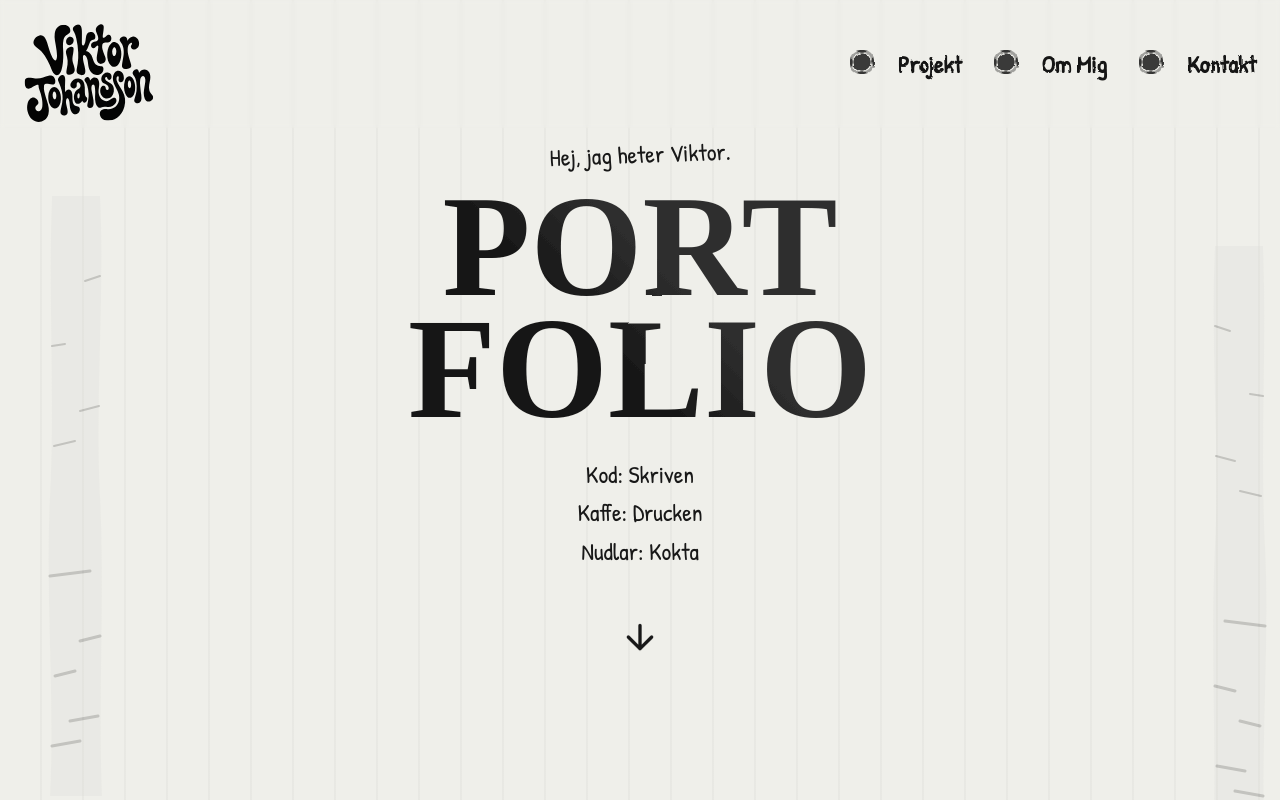
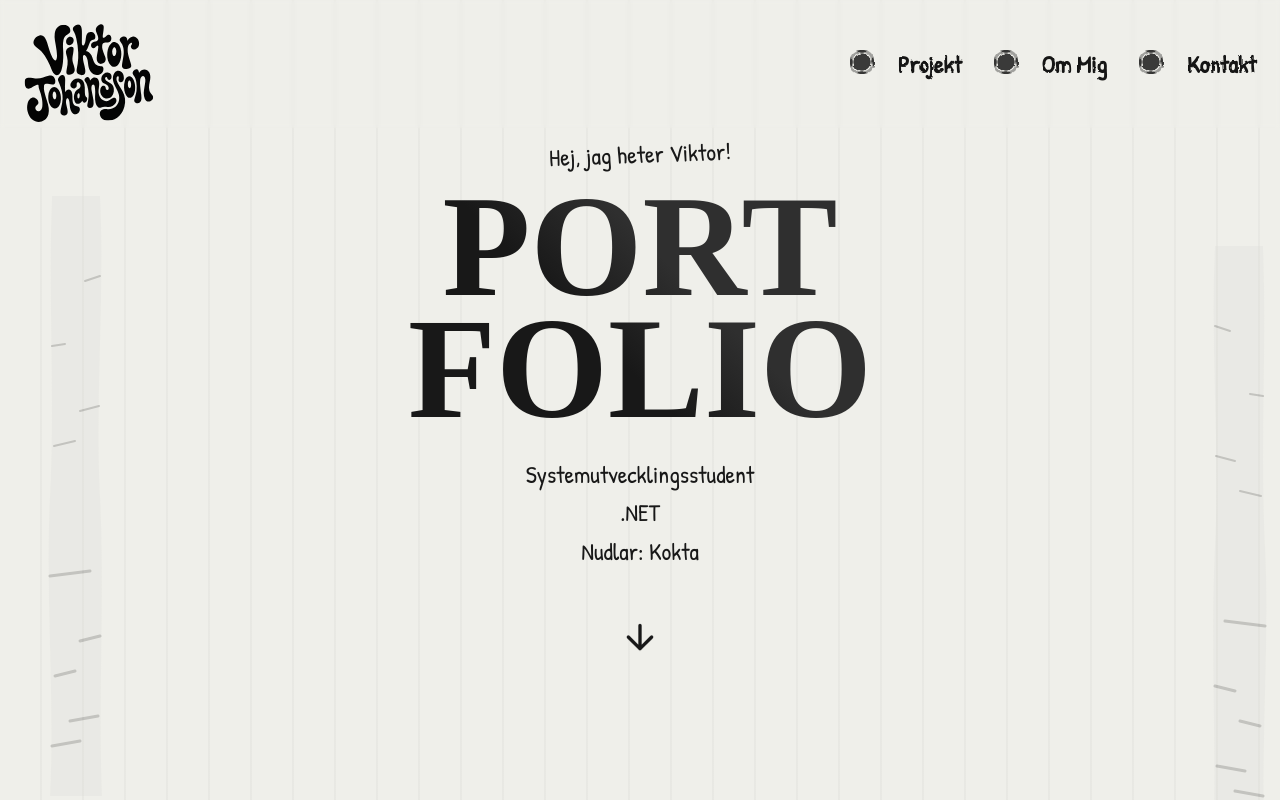
Before and after one commit to discovicke/portfolio-mono, a React (Vite) app: page / in a window 1280 px wide. Shown: the top 800 px of the page. Built offline with nearby package versions, Linux system fonts and the light colour scheme; a web font is replaced by a local one.

Commit message:
Update Hero component with improved layout and content adjustments

```diff
--- a/src/components/Hero.tsx
+++ b/src/components/Hero.tsx
@@ -15,19 +15,19 @@ const Hero: React.FC = () => (
         <BirchTree style={{ right: '-30px', bottom: '-50px', width: '150px', transform: 'scaleX(-1)' }} />
 
         {/* Huvudinnehåll - centrerat */}
-        <div style={{ zIndex: 10, maxWidth: '800px', padding: '0 1rem' }}>
+        <div style={{ zIndex: 10, maxWidth: '1000px', padding: '0 1rem'}}>
             {/* Introduktionstext */}
-            <p className="hero-intro">Hej, jag heter Viktor.</p>
+            <p className="hero-intro">Hej, jag heter Viktor!</p>
 
             {/* Huvudrubrik med liquid text-effekt (från SVG filter) */}
-            <h1 className="hero-title">
+            <h1 className="hero-title" style={{padding: '0 0.5rem', filter: 'url(#liquid-text)'}}>
                 PORT<br/>FOLIO
             </h1>
 
             {/* Beskrivning */}
             <p className="hero-desc">
-                <p>Kod: Skriven</p>
-                <p>Kaffe: Drucken</p>
+                <p>Systemutvecklingsstudent</p>
+                <p>.NET</p>
                 <p>Nudlar: Kokta</p>
             </p>
 
```
